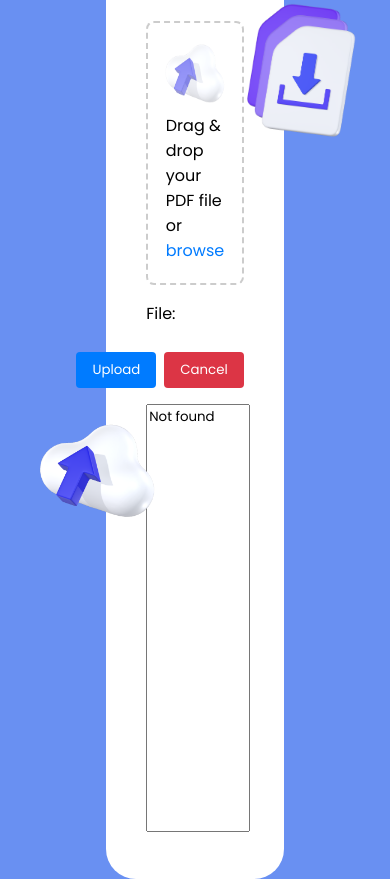
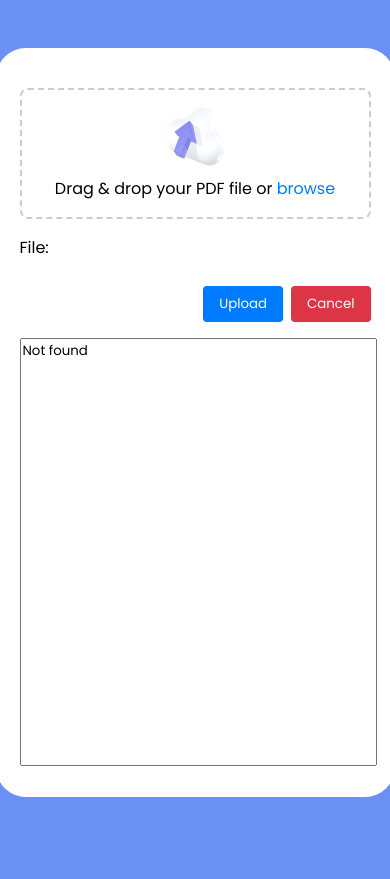
Before and after one commit to KyneLaggui/File-Upload, a website: page public/index.html in a window 390 px wide. Both pictures are taken after a click on the button "Upload". After the commit the page ends 844 px from the top, so only its background shows below. Drawn offline with Linux system fonts and the light colour scheme; no server answers; a web font is replaced by a local one.

Commit message:
Made Changes in Responsiveness

```diff
--- a/public/index.css
+++ b/public/index.css
@@ -22,7 +22,8 @@ body {
 }
 
 .wrapper {
-    width: 25%;
+    width: 90%;
+    max-width: 25em;
     background-color: white;
     padding: 2.5em;
     border-radius: 30px;
@@ -129,3 +130,20 @@ body {
 .cancel-button:hover {
     background-color: #c82333;
 }
+
+@media screen and (max-width: 768px) {
+
+    .wrapper {
+        padding: 1.5em;
+        margin: 1em;
+
+    }
+
+    .upload-label {
+        padding: 1em;
+    }
+
+    .left-image, .right-image {
+        display: none;
+    }
+}
--- a/public/index.html
+++ b/public/index.html
@@ -53,7 +53,7 @@
         }
         });
 
-        btnUpload.addEventListener("click", ()=>{
+        btnUpload.addEventListener("click", () => {
             const formData = new FormData();
 
             formData.append("pdfFile", inpFile.files[0]);
@@ -64,8 +64,10 @@
             }).then(response => {
                 return response.text();
             }).then(extractedText => {
-                resultText.value = extractedText.trim();
-            })
+                // Use regular expression to identify bold text and add style attribute to change color to red
+                extractedText = extractedText.replace(/<b>(.*?)<\/b>/g, '<span style="color: red;">$1</span>');
+                resultText.innerHTML = extractedText.trim();
+            });
         });
 
         btnCancel.addEventListener("click", () => {
```
Also changed, not shown: 1 other file.
